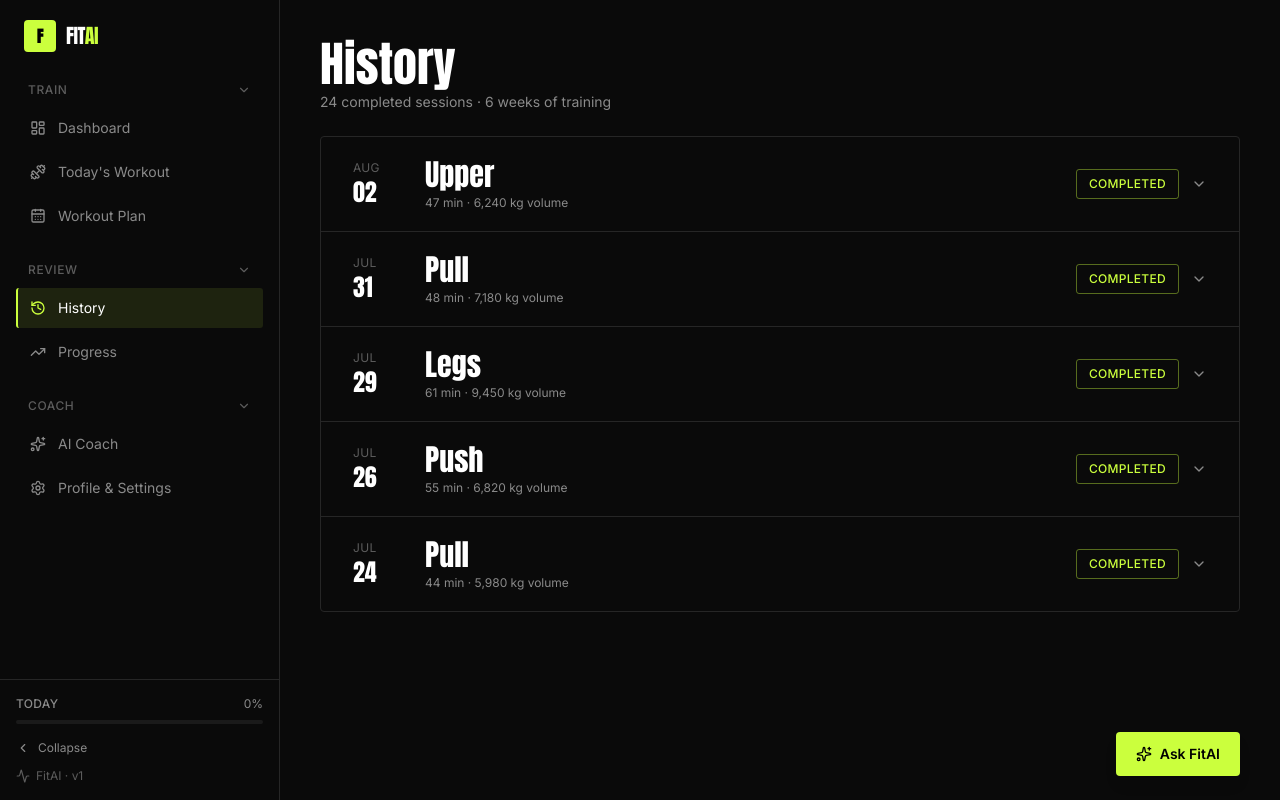
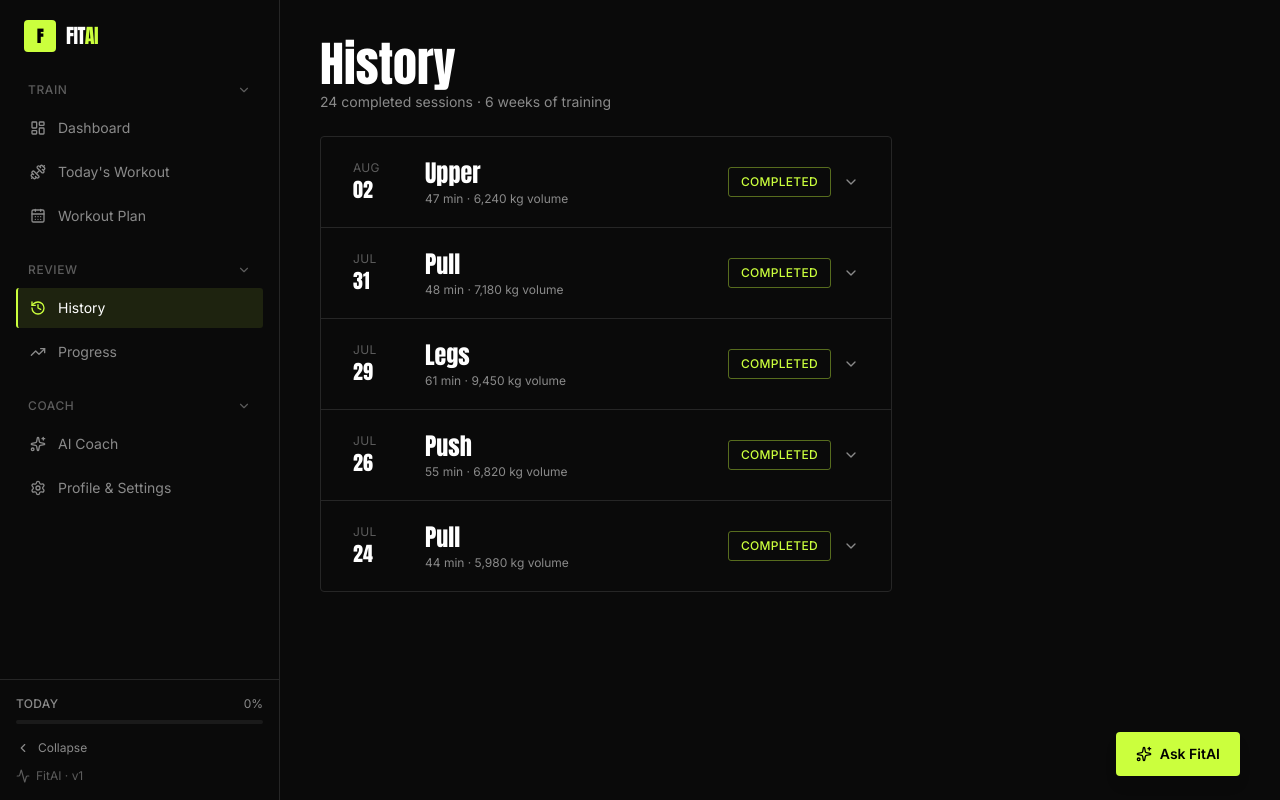
Before and after one commit to rolandkennethp/fitAI, a Next.js app in the folder frontend/fitai/: page /history in a window 1280 px wide. Built offline with nearby package versions, Linux system fonts and the light colour scheme.

Commit message:
design changes in the history page

```diff
--- a/frontend/fitai/app/(app)/history/page.tsx
+++ b/frontend/fitai/app/(app)/history/page.tsx
@@ -7,6 +7,7 @@ import { useHistory } from "@/hooks/useHistory";
 import { useCoachChat } from "@/hooks/useCoachChat";
 import { INITIAL_COACH_MESSAGE, SUGGESTED_PROMPTS } from "@/data/coach-mock";
 import { sendCoachMessage } from "@/services/coachService";
+import Loading from "@/app/loading";
 
 export default function HistoryPage() {
   const { history, isLoading, openSessionId, toggleSession } = useHistory();
@@ -16,22 +17,18 @@ export default function HistoryPage() {
   );
 
   if (isLoading || !history) {
-    return (
-      <div className="flex h-full items-center justify-center">
-        <p className="text-sm text-ink-muted">Loading your history…</p>
-      </div>
-    );
+    return <Loading />;
   }
 
   return (
-    <div className="relative h-full overflow-y-auto px-6 py-8 lg:px-10 lg:py-10">
+    <div className="relative h-full overflow-y-auto px-6 py-8 lg:pl-10 md:pr-97 lg:py-10">
       <div className="space-y-6">
         <HistoryHeader
           totalSessions={history.totalSessions}
           totalWeeks={history.totalWeeks}
         />
 
-        <div className="rounded-[4px] border border-border">
+        <div className="rounded-sm border border-border">
           {history.sessions.map((session) => (
             <SessionCard
               key={session.id}
--- a/frontend/fitai/components/history/SessionCard.tsx
+++ b/frontend/fitai/components/history/SessionCard.tsx
@@ -26,12 +26,12 @@ export function SessionCard({ session, isOpen, onToggle }: SessionCardProps) {
             <p className="text-xs uppercase tracking-wide text-ink-faint">
               {session.monthLabel}
             </p>
-            <p className="font-display text-2xl text-white">
+            <p className="font-display text-lg sm:text-xl text-white">
               {session.dayNumberLabel}
             </p>
           </div>
           <div>
-            <p className="font-display text-2xl text-white sm:text-3xl">
+            <p className="font-display text-xl text-white sm:text-2xl">
               {session.workoutName}
             </p>
             <p className="mt-0.5 text-xs text-ink-muted">
@@ -64,7 +64,7 @@ export function SessionCard({ session, isOpen, onToggle }: SessionCardProps) {
             transition={{ duration: 0.25, ease: "easeInOut" }}
             className="overflow-hidden"
           >
-            <p className="border-t border-border px-6 py-3 text-xs font-medium uppercase tracking-wide text-ink-faint sm:px-8">
+            <p className="border-t border-border px-6 py-3 text-xs font-medium uppercase tracking-wide text-ink-faint sm:px-6">
               {session.fullDateLabel}
             </p>
             <div>
--- a/frontend/fitai/components/plan/DayRow.tsx
+++ b/frontend/fitai/components/plan/DayRow.tsx
@@ -24,7 +24,7 @@ export function DayRow({ day }: { day: DayPlan }) {
       <div className={cn("flex-1", isMissed && "opacity-50")}>
         <p
           className={cn(
-            " text-xl uppercase tracking-wide font-semibold sm:text-2xl",
+            " text-xl font-display uppercase tracking-wide sm:text-2xl",
             isMissed && "line-through decoration-2",
             isRest || isMissed ? "text-ink-muted" : "text-white",
           )}
--- a/frontend/fitai/package.json
+++ b/frontend/fitai/package.json
@@ -16,6 +16,7 @@
     "react": "19.2.4",
     "react-dom": "19.2.4",
     "recharts": "^3.10.1",
+    "styled-components": "^6.5.0",
     "tailwind-merge": "^3.6.0"
   },
   "devDependencies": {
```
Also changed, not shown: 1 other file (tests, documents, lock files or other folders).
